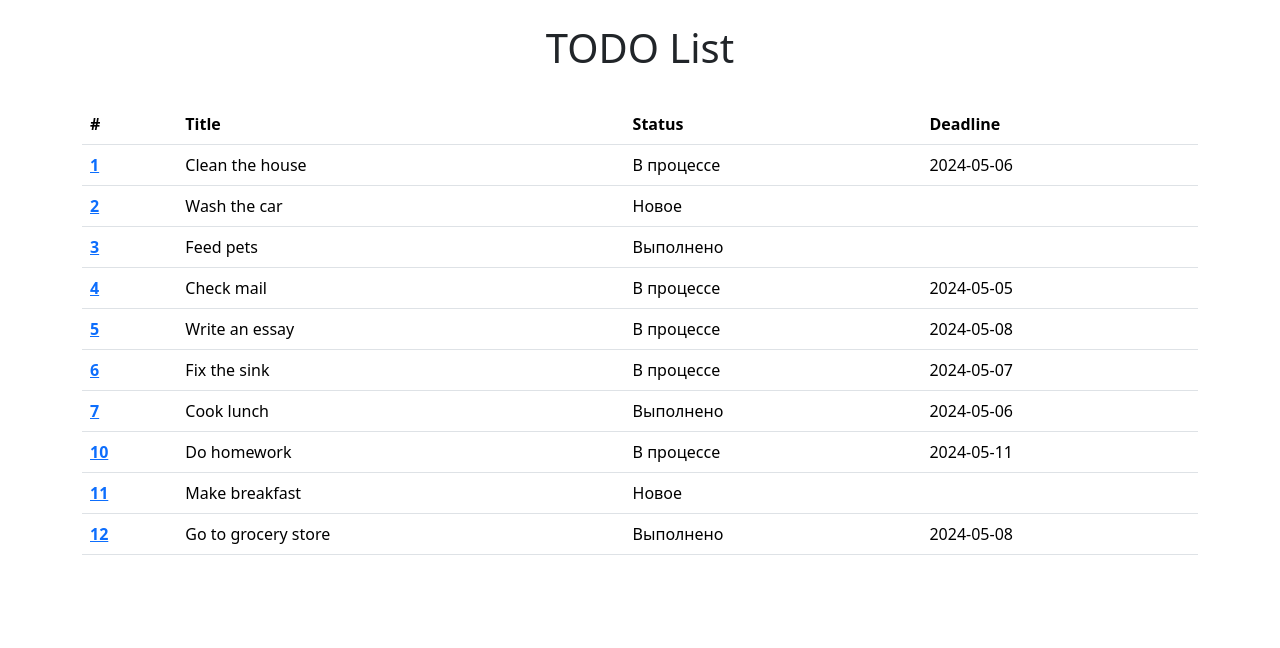
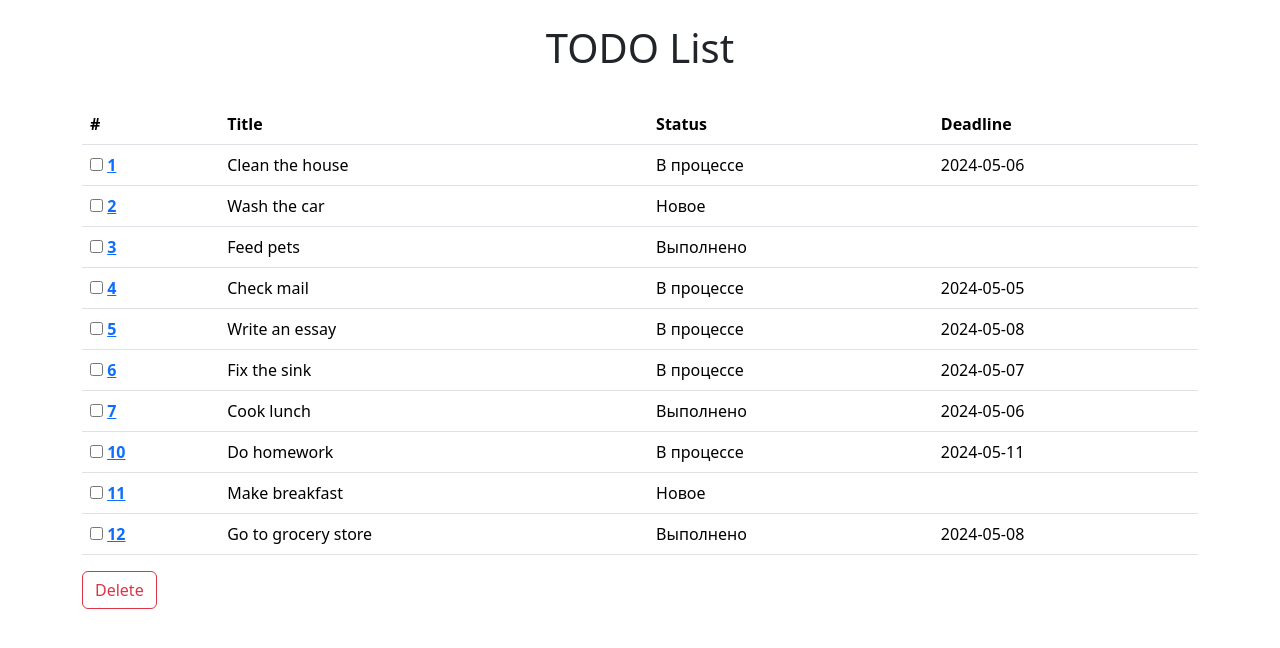
Before and after one commit to leeroma/todo_list_project, a Django app: page / in a window 1280 px wide. Shown: the part 57-705 px from the top of the page. Run offline with Django 5.2, Linux system fonts and the light colour scheme; data comes from the database, SQL or seed files in the repository; some libraries are stand-ins or nearby versions.

Commit message:
Added checkboxes that allow to mark some tasks on the main page and delete at one click

```diff
--- a/templates/index.html
+++ b/templates/index.html
@@ -10,6 +10,8 @@
             </div>
         </div>
         <br>
+        <form action="{% url 'delete_tasks' %}" method="post">
+        {% csrf_token %}
             <table class="table">
                 <thead>
                 <tr>
@@ -22,7 +24,8 @@
                 <tbody>
                 {% for task in tasks %}
                     <tr>
-                <th scope="row"><a href="{% url 'task' task.pk %}">{{ task.pk }}</a></th>
+                        <th scope="row"><input type="checkbox" id="deleteTask" name="{{ task.pk }}">
+                            <label for="deleteTask"><a href="{% url 'task' task.pk %}">{{ task.pk }}</a></label></th>
                         <td>{{ task.title }}</td>
                         <td>{{ task.get_status_display }}</td>
                         <td>{{ task.deadline|date:"Y-m-d" }}</td>
@@ -30,5 +33,7 @@
                 {% endfor %}
                 </tbody>
             </table>
+        <button type="submit" class="btn btn-outline-danger">Delete</button>
+        </form>
     </div>
 {% endblock %}
--- a/todo_app/urls.py
+++ b/todo_app/urls.py
@@ -1,6 +1,6 @@
 from django.urls import path
 
-from todo_app.views import home_page, create_task, task, delete_task, edit_task
+from todo_app.views import home_page, create_task, task, delete_task, edit_task, delete_tasks
 
 urlpatterns = [
     path('', home_page, name='home'),
@@ -8,5 +8,6 @@ urlpatterns = [
     path('task/<int:pk>', task, name='task'),
     path('delete_task/<int:pk>', delete_task, name='delete_task'),
     path('edit_task/<int:pk>', edit_task, name='edit_task'),
+    path('delete_tasks', delete_tasks, name='delete_tasks'),
 
 ]
--- a/todo_app/views.py
+++ b/todo_app/views.py
@@ -10,7 +10,7 @@ from todo_app.models import Task, STATUS_CHOICES
 def home_page(request):
     tasks = Task.objects.all()
     if not tasks:
-        return redirect('adding')
+        return redirect('create_task')
     return render(request, 'index.html', {'tasks': tasks})
 
 
@@ -52,3 +52,13 @@ def edit_task(request, pk: int):
             return HttpResponseRedirect(reverse('task', args=[task.pk]))
 
     return render(request, 'edit_task.html', context={'task': task, 'form': form})
+
+
+def delete_tasks(request):
+    pks = request.POST.keys()
+    for pk in pks:
+        if pk.isnumeric():
+            task = get_object_or_404(Task, pk=int(pk))
+            task.delete()
+
+    return redirect('home')
```
Lines whose indentation alone changed are shown as unchanged.
